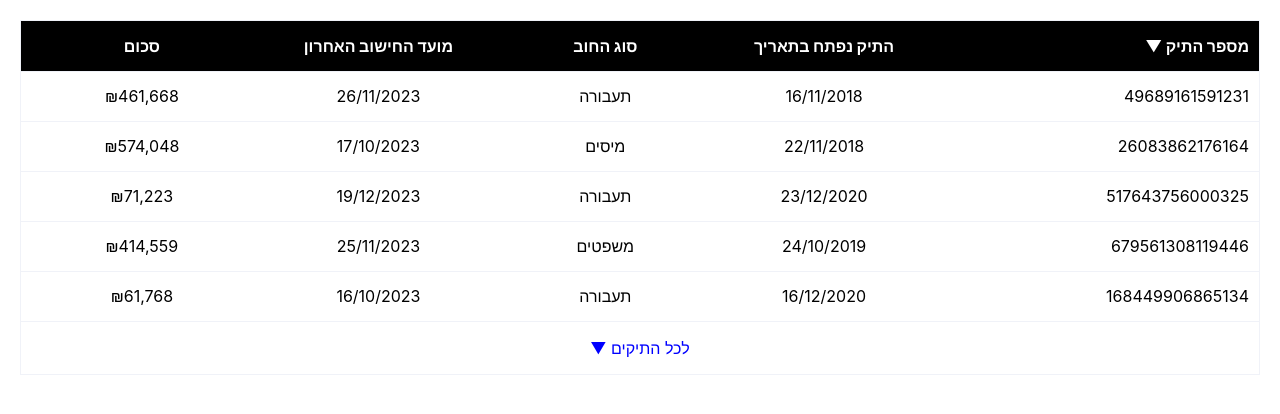
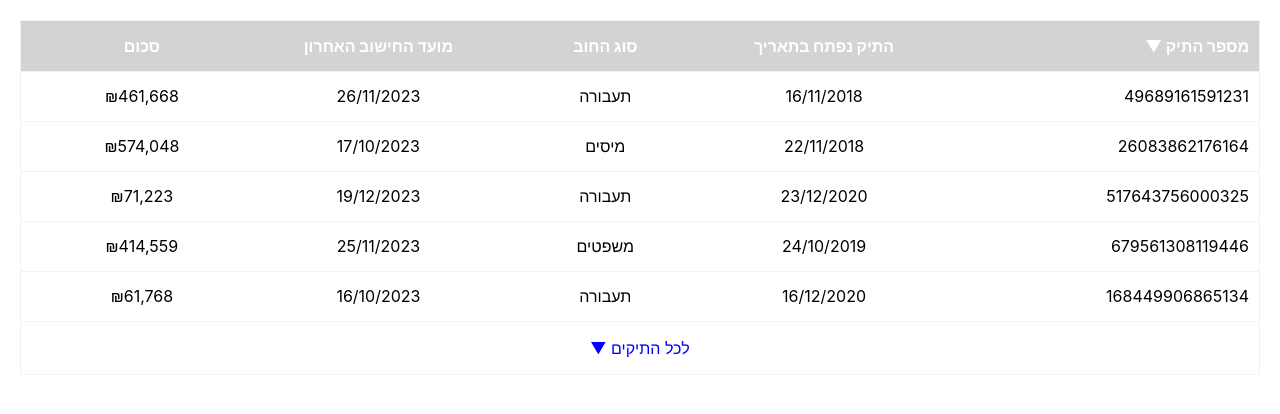
Before and after one commit to omerpa/tableDemo, a React (Create React App) app: page / in a window 1280 px wide. Shown: the top 414 px of the page. Built offline with nearby package versions, Linux system fonts and the light colour scheme.

Commit message:
BackToTop

```diff
--- a/src/App.css
+++ b/src/App.css
@@ -1,4 +1,5 @@
 .App {
   text-align: center;
   scroll-behavior: smooth;
+  height: 1500px;
 }
--- a/src/ui/DataGrid/css/index.scss
+++ b/src/ui/DataGrid/css/index.scss
@@ -30,7 +30,7 @@
     font-weight: 800;
     position: sticky;
     top: 0;
-    background-color: black;
+    background-color: lightgray;
     color: white;
     padding: 10px;
   }
```
